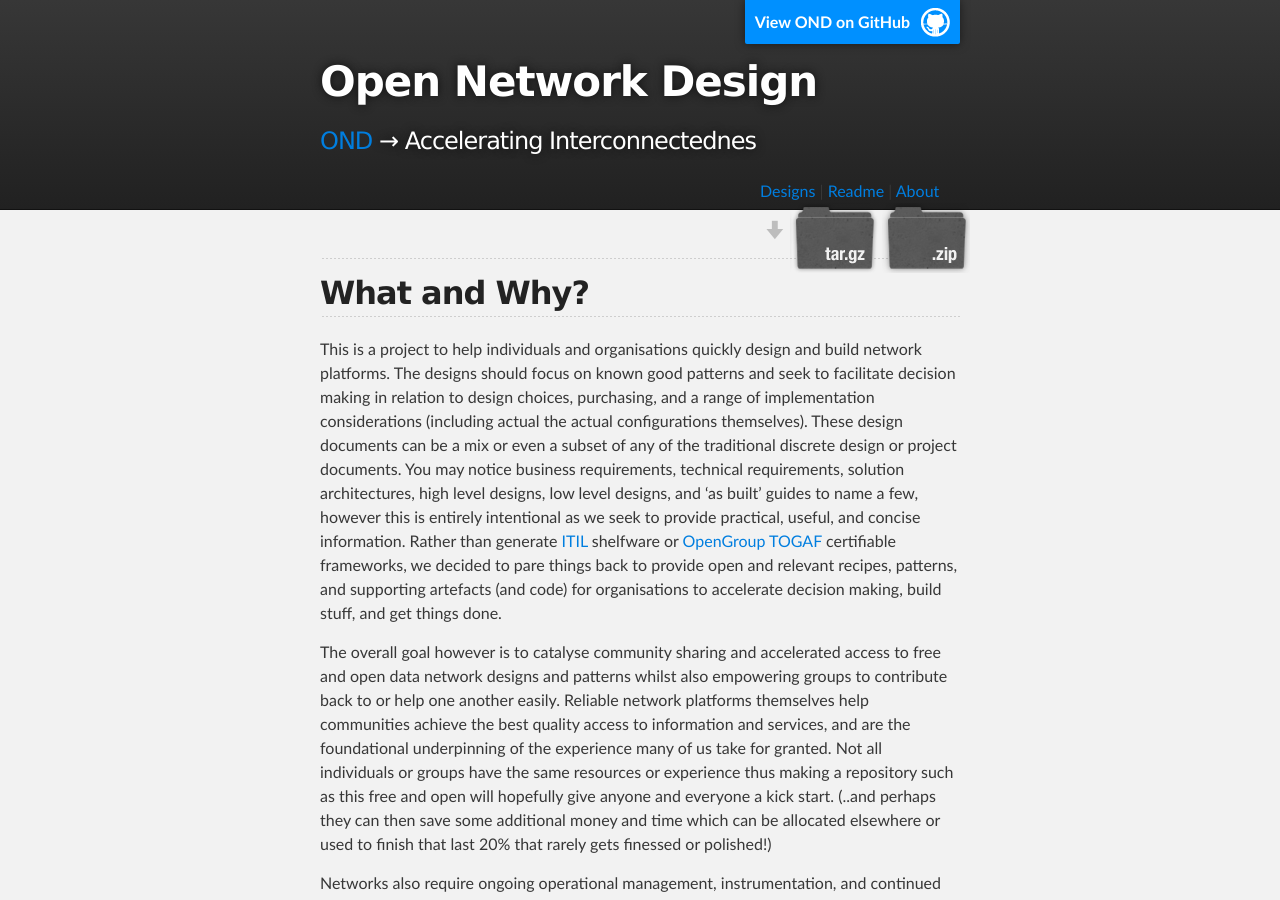
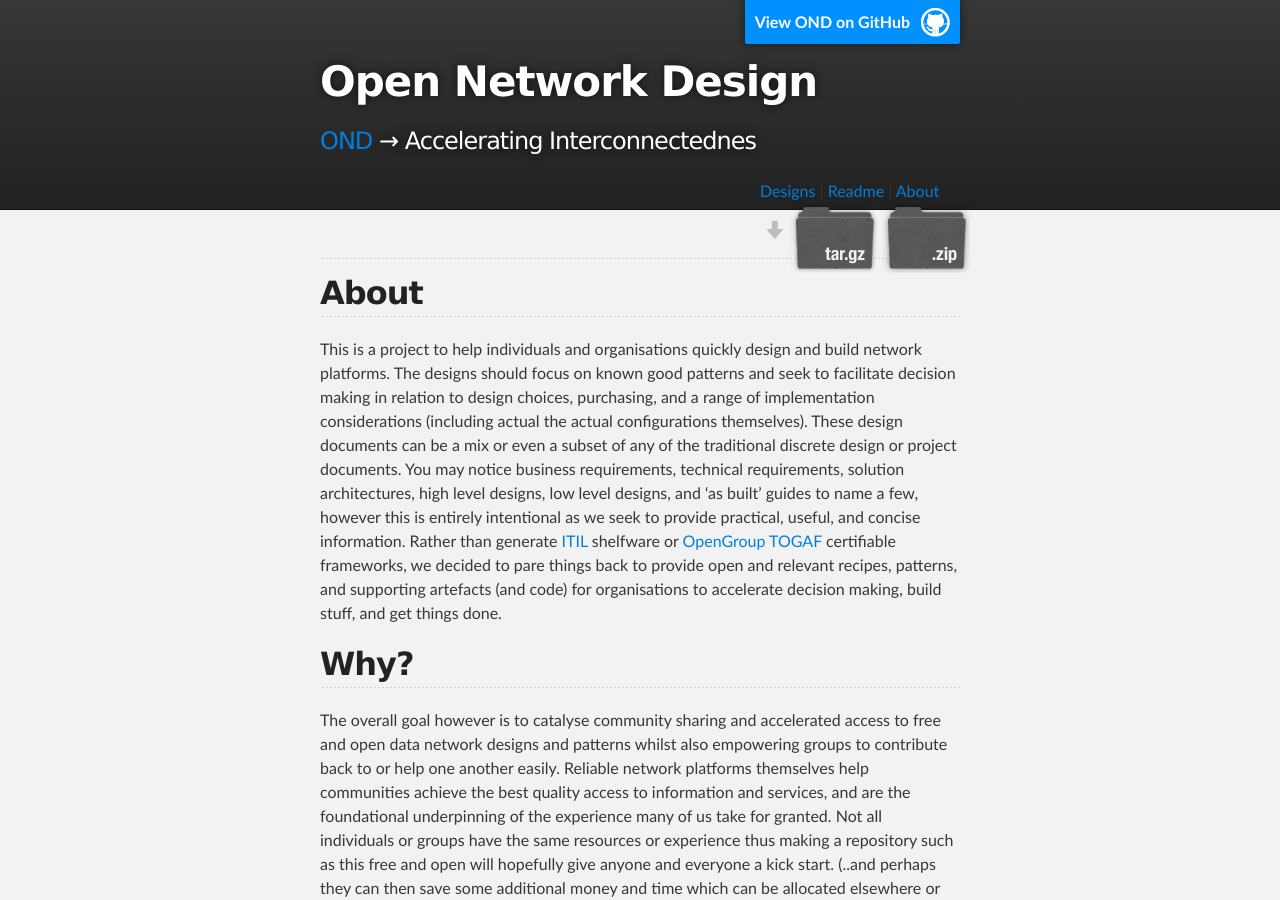
Before and after one commit to podomere/ond, a Jekyll site: the page built from about.md, in a window 1280 px wide and 900 px high. Built offline with Jekyll 4.4.1, drawn with Linux system fonts in a browser that asks for light colours.

Commit message:
Tweaking about etc

```diff
--- a/about.md
+++ b/about.md
@@ -6,9 +6,11 @@ description: Detailed explanation of the goals and methods of this project.
 
 ---
 
-## What and Why?
+## About
 
 This is a project to help individuals and organisations quickly design and build network platforms. The designs should focus on known good patterns and seek to facilitate decision making in relation to design choices, purchasing, and a range of implementation considerations (including actual the actual configurations themselves). These design documents can be a mix or even a subset of any of the traditional discrete design or project documents. You may notice business requirements, technical requirements, solution architectures, high level designs, low level designs, and 'as built' guides to name a few, however this is entirely intentional as we seek to provide practical, useful, and concise information. Rather than generate [ITIL](http://www.itil-officialsite.com/AboutITIL/WhatisITIL.aspx) shelfware or [OpenGroup TOGAF](http://www.opengroup.org/togaf/) certifiable frameworks, we decided to pare things back to provide open and relevant recipes, patterns, and supporting artefacts (and code) for organisations to accelerate decision making, build stuff, and get things done.
+
+## Why?
 
 The overall goal however is to catalyse community sharing and accelerated access to free and open data network designs and patterns whilst also empowering groups to contribute back to or help one another easily. Reliable network platforms themselves help communities achieve the best quality access to information and services, and are the foundational underpinning of the experience many of us take for granted. Not all individuals or groups have the same resources or experience thus making a repository such as this free and open will hopefully give anyone and everyone a kick start. (..and perhaps they can then save some additional money and time which can be allocated elsewhere or used to finish that last 20% that rarely gets finessed or polished!)
 
--- a/index.html
+++ b/index.html
@@ -39,7 +39,7 @@
       <section id="main_content" class="inner">
 
 <h3><a name="about" class="anchor" href="#about"><span class="octicon octicon-link"></span></a><a href="about.html">About</a></h3>
-<p>This ia a <strong>Public Domain</strong> repository of network designs which are made freely available to download, use, share, fork, and remix in any way you see fit. Designs are viewable as <a href="http://ond.podome.re/designs.html">HTML</a> and downloadable as <a href="https://github.com/podomere/ond">.md</a> (markdown) via <a href="#whatnext-pages">git</a>, directly on <a href="https://github.com/podomere/ond">Github</a>, and/or via the <strong>folder</strong> icons above.</p> A more detailed explanation is available in the <a href="about.html">about this project</a>.
+<p>This is a project to help individuals and organisations quickly design and build network platforms. Specifically, this ia a <strong>Public Domain</strong> repository of network designs which are made freely available to download, use, share, fork, and remix in any way you see fit. Designs are viewable as <a href="http://ond.podome.re/designs.html">HTML</a> and downloadable as <a href="https://github.com/podomere/ond">.md</a> (markdown) via <a href="#whatnext-pages">git</a>, directly on <a href="https://github.com/podomere/ond">Github</a>, and/or via the <strong>folder</strong> icons above.</p> A more detailed explanation is available in the <a href="about.html">about this project</a>.
 
 <h3><a name="whatnext-pages" class="anchor" href="#whatnext-pages"><span class="octicon octicon-link"></span>What next?</a></h3>
 <p>Please feel free to browse the designs listed in the next section <a href="designs.html">OND Designs</a> or clone/fork the repository via the <code>gh-pages</code> default branch (which contains the designs and auto-generated web pages). First <a href="https://help.github.com/articles/set-up-git">install git</a> and then <a href="https://help.github.com/articles/fetching-a-remote">initialise a git</a> repository on your local machine and clone this repository!</p>
```
